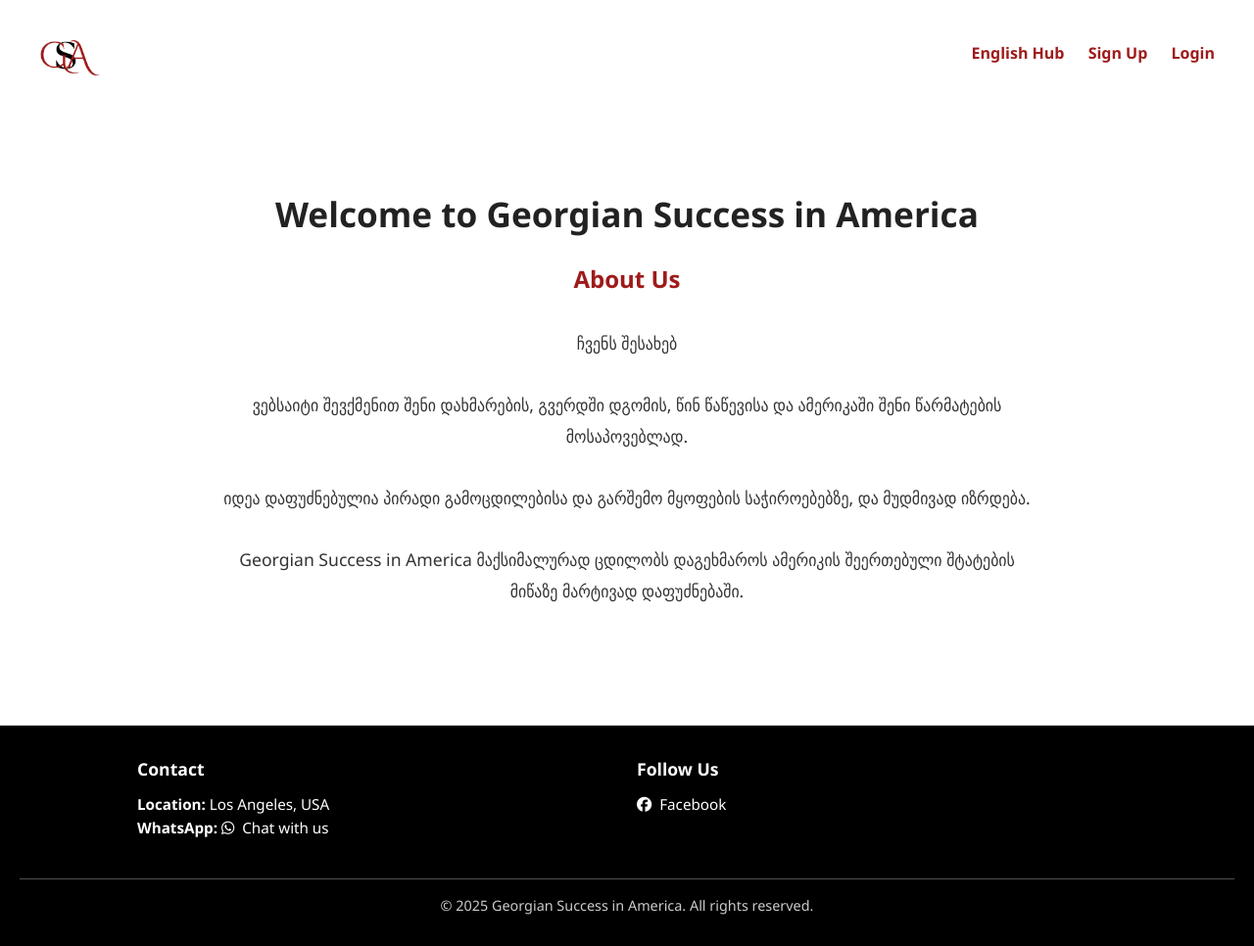
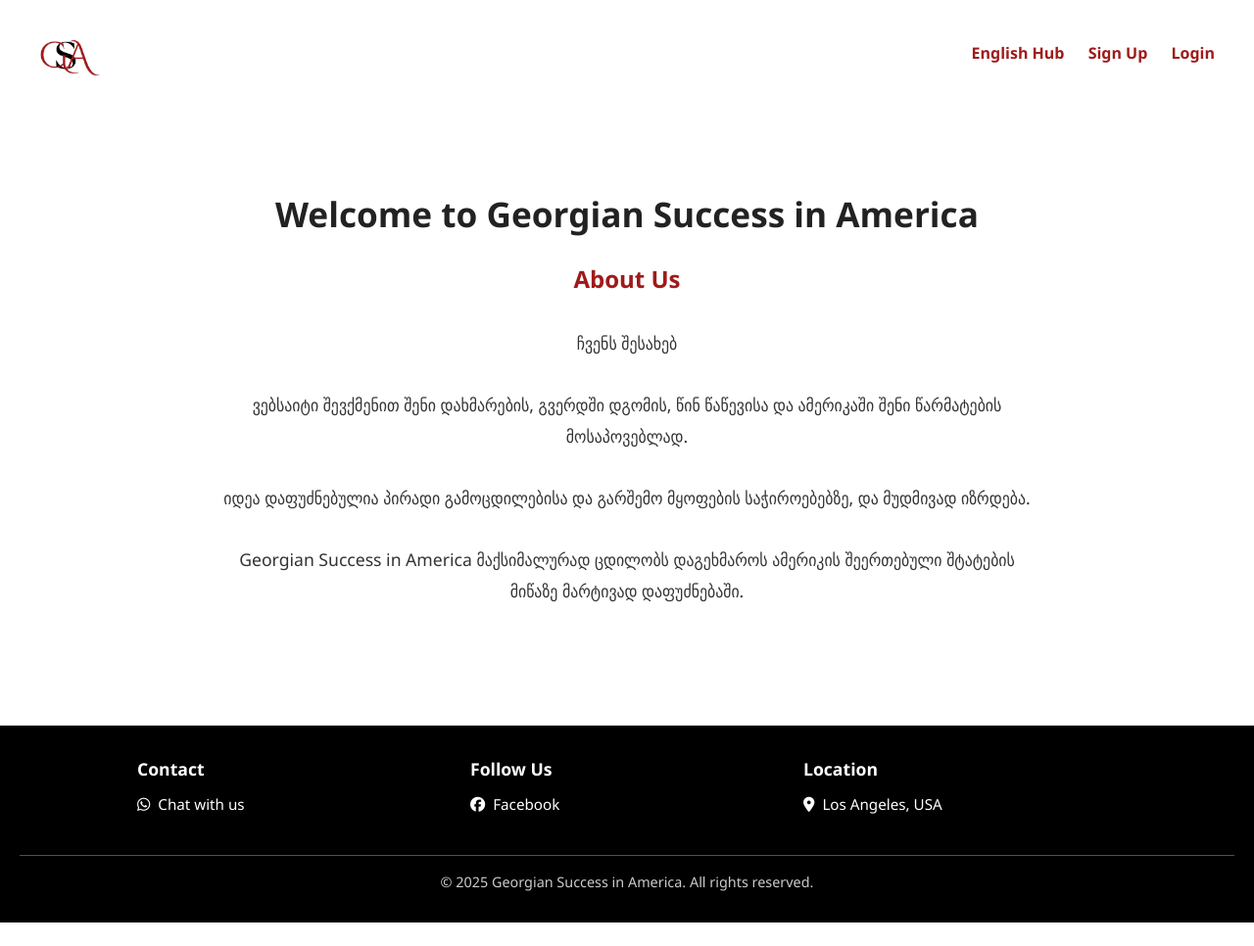
Before and after one commit to eelleeonoora/georgiansuccess, a plain HTML site: page index.html in a window 1280 px wide. Shown: the whole page at 98% size. After the commit the page ends 942 px from the top, so only its background shows below. Drawn offline with Linux system fonts and the light colour scheme; no server answers.

```diff
--- a/index.html
+++ b/index.html
@@ -206,13 +206,14 @@
 <div class="footer-container" style="display: flex; flex-wrap: wrap; justify-content: space-between;">
   <div class="footer-left" style="margin-bottom: 20px;">
     <h3 style="color: white;">Contact</h3>
-    <p><strong>Location:</strong> Los Angeles, USA</p>
+
     <p>
-      <strong>WhatsApp:</strong>
+      <strong></strong>
       <a href="http://wa.me/13103455780" target="_blank" style="color: white; text-decoration: none;">
         <i class="fab fa-whatsapp" style="margin-right: 8px;"></i>Chat with us
       </a>
     </p>
+
   </div>
   <div class="footer-right" style="margin-bottom: 20px;">
     <h3 style="color: white;">Follow Us</h3>
@@ -221,6 +222,11 @@
        style="color: white; text-decoration: none;">
       <i class="fab fa-facebook" style="margin-right: 8px;"></i>Facebook
     </a>
+  </div>
+
+  <div class="footer-right" style="margin-bottom: 20px;">
+    <h3 style="color: white;">Location</h3>
+    <i class="fas fa-map-marker-alt" style="margin-right: 8px;"></i>Los Angeles, USA
   </div>
 </div>
 <div class="footer-bottom" style="text-align: center; margin-top: 20px; font-size: 0.9rem; color: #ccc;">
```
